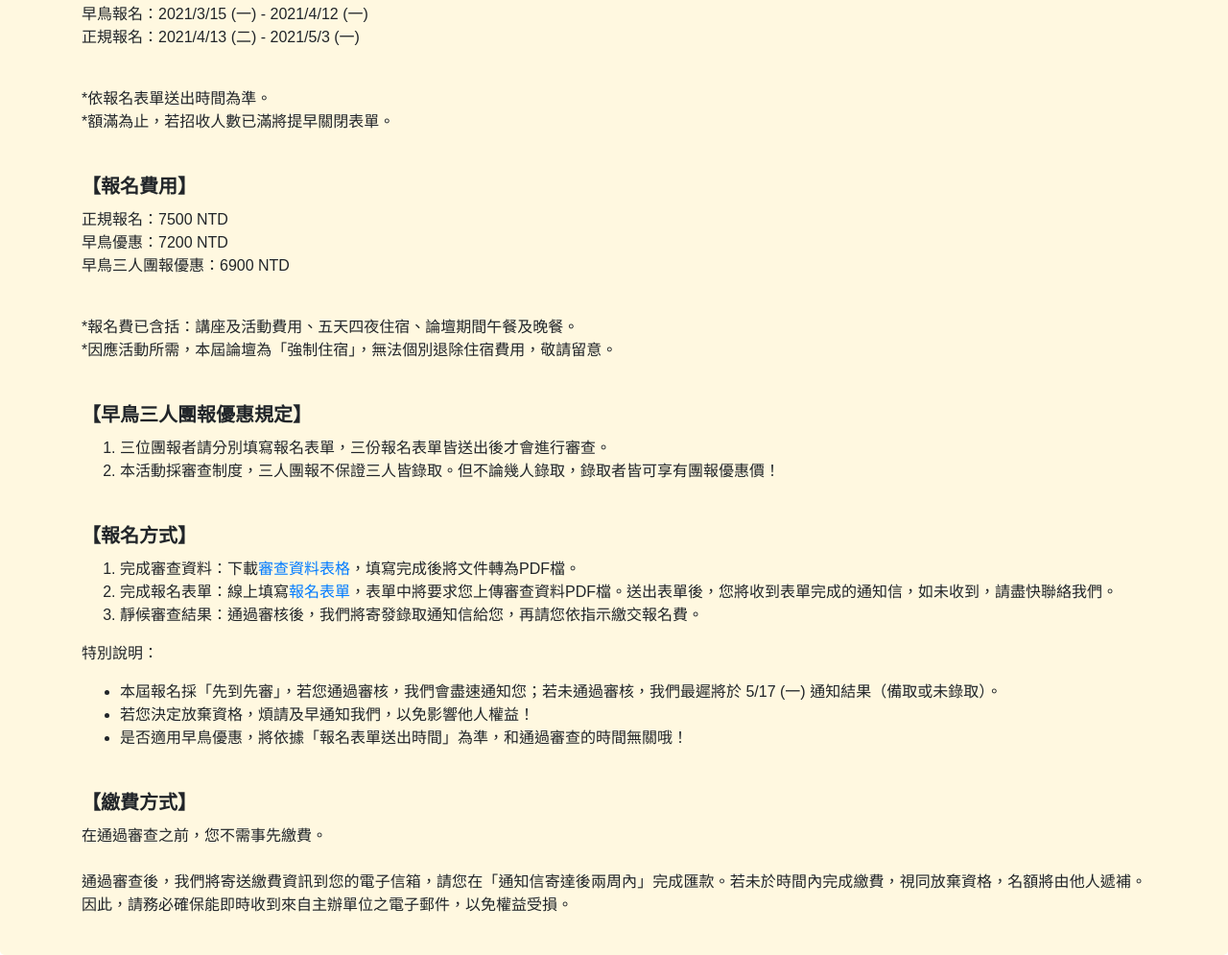
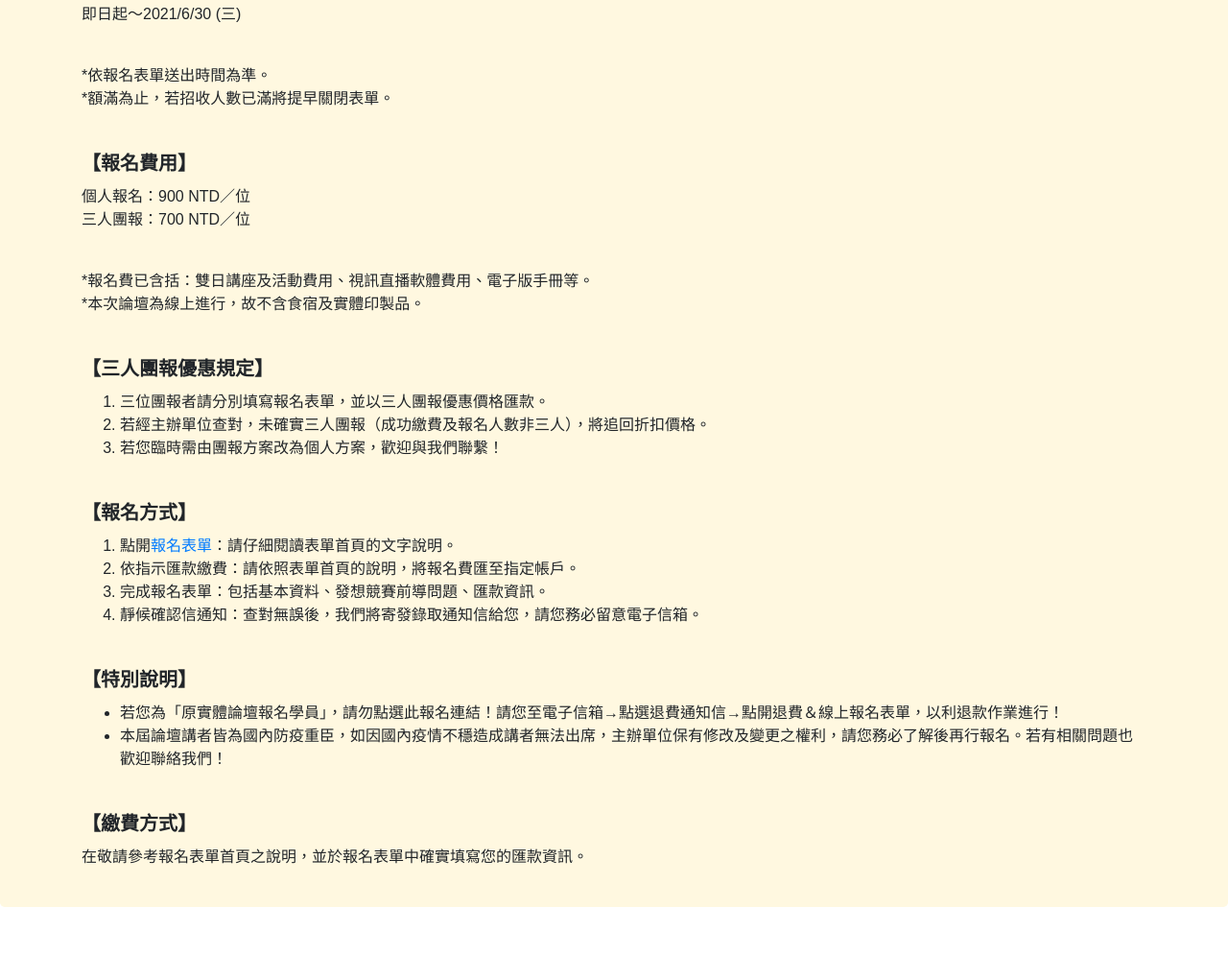
Before and after one commit to Ryan2z/APMSS2023_SYER, a plain HTML site: page information.html in a window 1280 px wide. Shown: the part 277-1272 px from the top of the page at 96% size. After the commit the page ends 1222 px from the top, so only its background shows below. Drawn offline with nearby package versions, Linux system fonts and the light colour scheme; a web font is replaced by a local one.

Commit message:
Update information.html

```diff
--- a/information.html
+++ b/information.html
@@ -62,40 +62,39 @@
 					</div>
 					<div class="col-md-12 text-left">
 						<h5>【報名時程】</h5>
-						<p>早鳥報名：2021/3/15 (一) - 2021/4/12 (一)<br>
-						正規報名：2021/4/13 (二) - 2021/5/3 (一)</p><br>
+						<p>即日起～2021/6/30 (三)</p><br>
 						<p>*依報名表單送出時間為準。<br>
 						*額滿為止，若招收人數已滿將提早關閉表單。</p><br>
 
 						<h5>【報名費用】</h5>
-						<p>正規報名：7500 NTD<br>
-						早鳥優惠：7200 NTD<br>
-						早鳥三人團報優惠：6900 NTD</p><br>
-						<p>*報名費已含括：講座及活動費用、五天四夜住宿、論壇期間午餐及晚餐。<br>
-						*因應活動所需，本屆論壇為「強制住宿」，無法個別退除住宿費用，敬請留意。</p><br>
+						<p>個人報名：900 NTD／位<br>
+						三人團報：700 NTD／位</p><br>
+						<p>*報名費已含括：雙日講座及活動費用、視訊直播軟體費用、電子版手冊等。<br>
+						*本次論壇為線上進行，故不含食宿及實體印製品。</p><br>
 
-						<h5>【早鳥三人團報優惠規定】</h5>
+						<h5>【三人團報優惠規定】</h5>
 						<ol>
-							<li>三位團報者請分別填寫報名表單，三份報名表單皆送出後才會進行審查。</li>
-							<li>本活動採審查制度，三人團報不保證三人皆錄取。但不論幾人錄取，錄取者皆可享有團報優惠價！</li>
+							<li>三位團報者請分別填寫報名表單，並以三人團報優惠價格匯款。</li>
+							<li>若經主辦單位查對，未確實三人團報（成功繳費及報名人數非三人），將追回折扣價格。</li>
+							<li>若您臨時需由團報方案改為個人方案，歡迎與我們聯繫！</li>
 						</ol><br>
 
 						<h5>【報名方式】</h5>
 						<ol>
-							<li>完成審查資料：下載<a href="APMSS registration.docx">審查資料表格</a>，填寫完成後將文件轉為PDF檔。</li>
-							<li>完成報名表單：線上填寫<a href="form.html">報名表單</a>，表單中將要求您上傳審查資料PDF檔。送出表單後，您將收到表單完成的通知信，如未收到，請盡快聯絡我們。</li>
-							<li>靜候審查結果：通過審核後，我們將寄發錄取通知信給您，再請您依指示繳交報名費。</li>
-						</ol>
-						<p>特別說明：</p>
+							<li>點開<a href="form.html">報名表單</a>：請仔細閱讀表單首頁的文字說明。</li>
+							<li>依指示匯款繳費：請依照表單首頁的說明，將報名費匯至指定帳戶。</li>
+							<li>完成報名表單：包括基本資料、發想競賽前導問題、匯款資訊。</li>
+							<li>靜候確認信通知：查對無誤後，我們將寄發錄取通知信給您，請您務必留意電子信箱。</li>
+						</ol><br>
+
+						<h5>【特別說明】</h5>
 						<ul>
-							<li>本屆報名採「先到先審」，若您通過審核，我們會盡速通知您；若未通過審核，我們最遲將於 5/17 (一) 通知結果（備取或未錄取）。</li>
-							<li>若您決定放棄資格，煩請及早通知我們，以免影響他人權益！</li>
-							<li>是否適用早鳥優惠，將依據「報名表單送出時間」為準，和通過審查的時間無關哦！</li>
+							<li>若您為「原實體論壇報名學員」，請勿點選此報名連結！請您至電子信箱→點選退費通知信→點開退費＆線上報名表單，以利退款作業進行！</li>
+							<li>本屆論壇講者皆為國內防疫重臣，如因國內疫情不穩造成講者無法出席，主辦單位保有修改及變更之權利，請您務必了解後再行報名。若有相關問題也歡迎聯絡我們！</li>
 						</ul><br>
 
 						<h5>【繳費方式】</h5>
-						<p>在通過審查之前，您不需事先繳費。<br><br>
-						通過審查後，我們將寄送繳費資訊到您的電子信箱，請您在「通知信寄達後兩周內」完成匯款。若未於時間內完成繳費，視同放棄資格，名額將由他人遞補。因此，請務必確保能即時收到來自主辦單位之電子郵件，以免權益受損。</p><br>
+						<p>在敬請參考報名表單首頁之說明，並於報名表單中確實填寫您的匯款資訊。</p><br>
 
 					</div>
 				</div>
```
